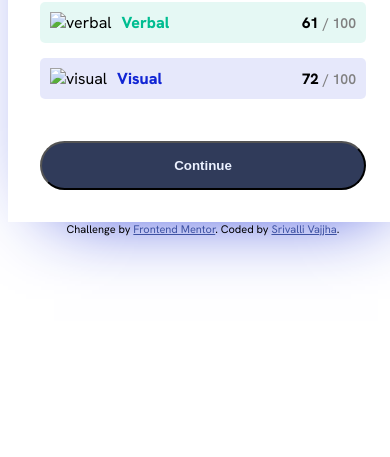
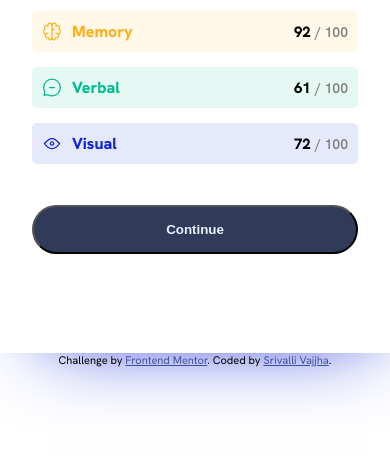
Before and after one commit to SrivalliVajjha/ResultsCardHTMLCSS, a plain HTML site: page index.html in a window 390 px wide. Shown: the part 491-948 px from the top of the page. Before the commit the page ends 844 px from the top, so only its background shows below. Drawn offline with Linux system fonts and the light colour scheme.

Commit message:
mobile changes
mobile changes

```diff
--- a/index.html
+++ b/index.html
@@ -48,7 +48,7 @@
       <span class="summaryText">Summary</span>
       <section class="summaryDiv reaction">
         <section class="reactionSubDiv" role="subDiv">
-          <img src="../results-summary-component-main/assets/images/icon-reaction.svg" alt="reaction">
+          <img src="./assets/images/icon-reaction.svg" alt="reaction">
           <span class="title">Reaction</span>
         </section>
         <div class="summaryScore">
@@ -58,7 +58,7 @@
       </section>
       <section class="summaryDiv Memory">
         <section class="reactionSubDiv" role="subDiv">
-          <img src="../results-summary-component-main/assets/images/icon-memory.svg" alt="memory">
+          <img src="./assets/images/icon-memory.svg" alt="memory">
           <span class="title">Memory</span>
         </section>
         <div class="summaryScore">
@@ -68,7 +68,7 @@
       </section>
       <section class="summaryDiv Verbal">
         <section class="reactionSubDiv" role="subDiv">
-          <img src="../results-summary-component-main/assets/images/icon-verbal.svg" alt="verbal">
+          <img src="./assets/images/icon-verbal.svg" alt="verbal">
           <span class="title">Verbal</span>
         </section>
         <div class="summaryScore">
@@ -78,7 +78,7 @@
       </section>
       <section class="summaryDiv Visual">
         <section class="reactionSubDiv" role="subDiv">
-          <img src="../results-summary-component-main/assets/images/icon-visual.svg" alt="visual">
+          <img src="./assets/images/icon-visual.svg" alt="visual">
           <span class="title">Visual</span>
         </section>
         <div class="summaryScore">
--- a/mobile.css
+++ b/mobile.css
@@ -0,0 +1,20 @@
+body{
+    margin:0px;
+}
+
+.results{
+    width:100%;
+    height:100vh;
+    flex-direction: column;
+    margin:0px;
+}
+
+.score{
+    height:40%;
+    border-top-left-radius: 0%;
+    border-top-right-radius: 0%;
+}
+
+.summary{
+    height: 60%;
+}
```
